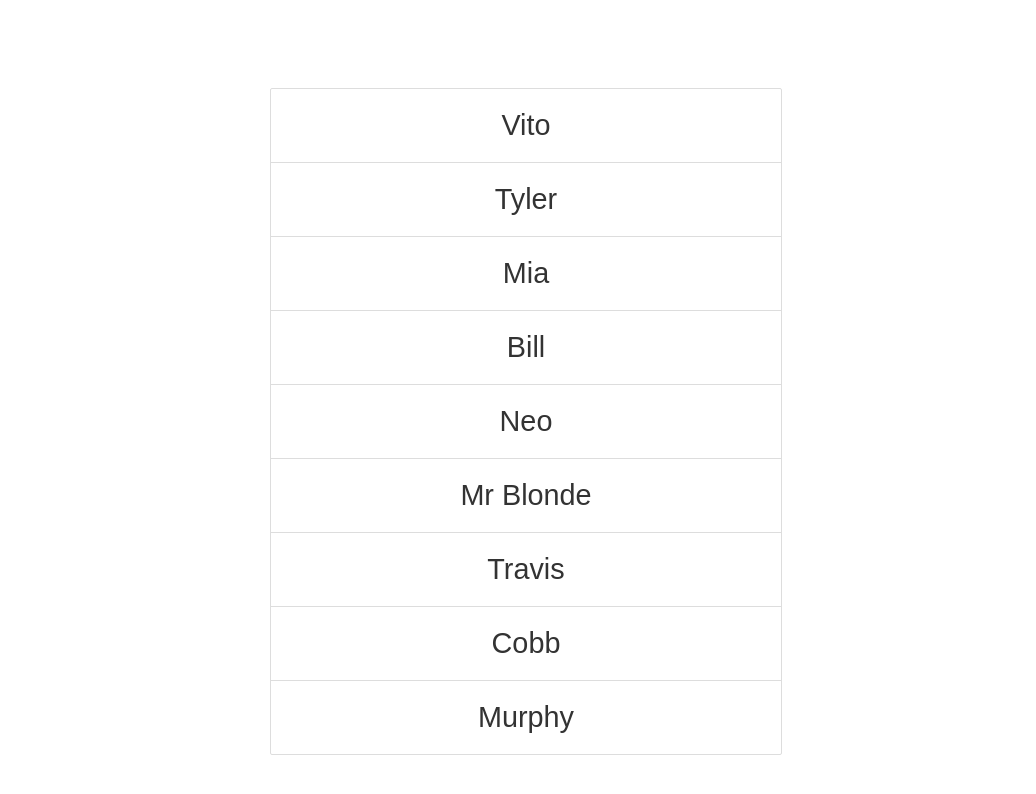
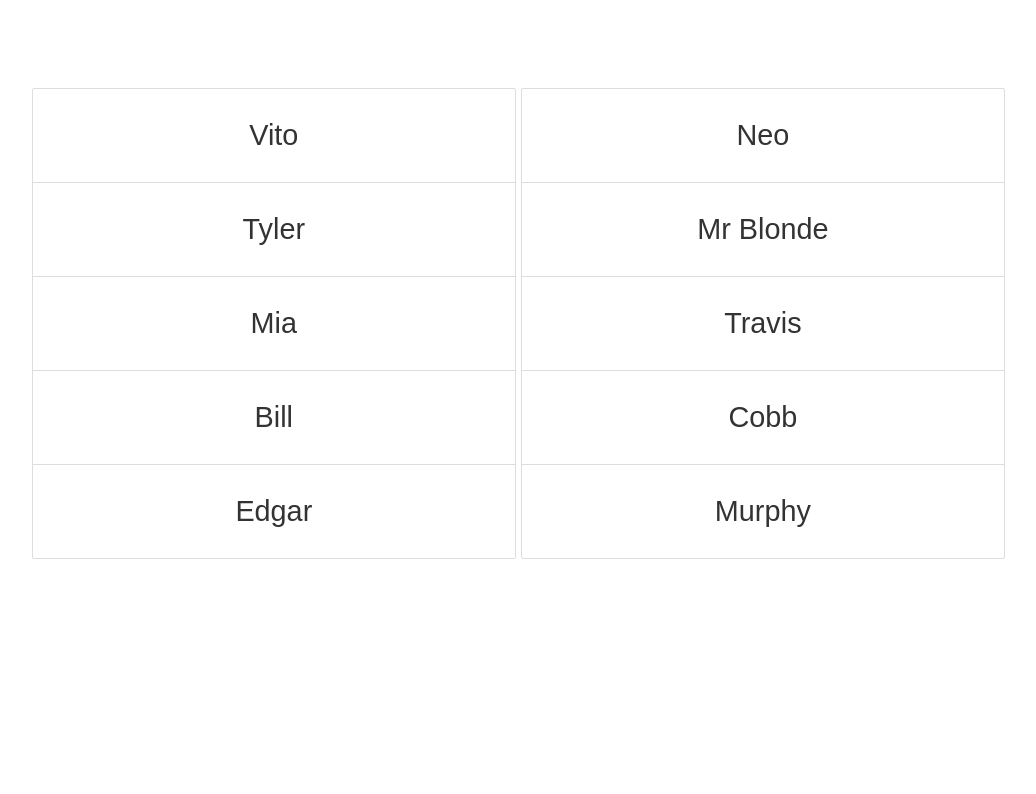
Before and after one commit to leocamelo/minitooltip, a website: page example.html in a window 1280 px wide. Shown: the whole page, without its empty margins (114-1150 px from the left). Drawn offline with Linux system fonts and the light colour scheme; files that its build step writes are made by us from their sources.

Commit message:
little fixes

```diff
--- a/example.css
+++ b/example.css
@@ -1,7 +1,8 @@
 /* Example style */
 *{box-sizing:border-box;-webkit-box-sizing:border-box;-moz-box-sizing:border-box;}
 body{font-family:sans-serif;text-align:center;padding:10vh 0;color:#333;}
-main{width:100%;max-width:512px;margin:auto;border:1px #ddd solid;border-radius:2px;-webkit-border-radius:2px;-moz-border-radius:2px;}
-article{padding:20px 0;border-bottom:1px #ddd solid;}
+main{width:100%;max-width:989px;margin:auto;text-align:left;}
+section{width:49%;display:inline-block;text-align:center;border:1px #ddd solid;border-radius:2px;-webkit-border-radius:2px;-moz-border-radius:2px;}
+article{padding:30px 0;border-bottom:1px #ddd solid;}
 article:last-child{border:none;}
 span{font-size:1.8em;}
--- a/example.html
+++ b/example.html
@@ -7,15 +7,20 @@
 </head>
 <body>
   <main>
+    <section>
       <article><span data-tip="The Godfather">Vito</span></article>
       <article><span data-tip="Fight Club">Tyler</span></article>
       <article><span data-tip="Pulp Fiction">Mia</span></article>
       <article><span data-tip="Gangs of New York" data-tip-position="down">Bill</span></article>
+      <article><span data-tip="2 Coelhos">Edgar</span></article>
+    </section>
+    <section>
       <article><span data-tip="Matrix">Neo</span></article>
       <article><span data-tip="Reservoir Dogs">Mr Blonde</span></article>
       <article><span data-tip="Taxi Driver">Travis</span></article>
       <article><span data-tip="Inception">Cobb</span></article>
       <article><span data-tip="Interstellar">Murphy</span></article>
+    </section>
   </main>
   <script type="text/javascript" src="minitooltip.min.js"></script>
 </body>
--- a/minitooltip.js
+++ b/minitooltip.js
@@ -1,21 +1,21 @@
 (function(){
 
   // search all minitooltips elements
-  var tooltips = [],
-  all = document.getElementsByTagName('*');
-  for(var i = 0; i < all.length; i++){
-    if(all[i].getAttribute('data-tip') !== null)
+  var all = document.getElementsByTagName('*'),
+  length = all.length, tooltips = [];
+  for(var i = 0; i < length; i++){
+    if(all[i].getAttribute('data-tip'))
     tooltips.push(all[i]);
   }
 
   // create the tip element and her style
-  var tip = document.createElement('span'), style = document.createElement('style'),
-  css = '#tip{display:none;position:absolute;z-index:9999;pointer-events:none;color:#fff;'
+  var tip = document.createElement('div'), style = document.createElement('style'),
+  css = '#tip{display:block;opacity:0;position:absolute;z-index:9999;color:#fff;text-align:center;'
   +'background-color:#333;padding:8px;font-family:sans-serif;font-size:.8em;font-weight:lighter;'
-  +'border-radius:2px;-webkit-border-radius:2px;-moz-border-radius:2px;}#tip:after{content:"";'
-  +'width:0;height:0;position:absolute;left:50%;border-left:8px transparent solid;margin-left:-8px;'
-  +'border-right:8px transparent solid;}#tip[data-p=u]:after{border-top:8px #333 solid;top:100%;}'
-  +'#tip[data-p=d]:after{border-bottom:8px #333 solid;bottom:100%;}';
+  +'border-radius:2px;-webkit-border-radius:2px;-moz-border-radius:2px;pointer-events:none;}'
+  +'#tip:after{content:"";width:0;height:0;left:50%;border-left:8px transparent solid;margin-left:-8px;'
+  +'border-right:8px transparent solid;position:absolute;}#tip[data-p=u]:after{top:100%;'
+  +'border-top:8px #333 solid;}#tip[data-p=d]:after{border-bottom:8px #333 solid;bottom:100%;}';
   tip.id = 'tip';
   style.type = 'text/css';
   style.appendChild(document.createTextNode(css));
@@ -27,30 +27,32 @@
   // add events to show/hide tips
   tooltips.forEach(function(tooltip){
     tooltip.onmouseover = function(){
-
       // set the content of tip and show it
       tip.textContent = this.dataset.tip;
-      tip.style.display = 'block';
 
       // suport to positions
-      var position = 'u',
+      var position = 'u', top,
       dataP = this.dataset.tipPosition,
       rect = this.getBoundingClientRect();
-      console.log(rect);
       if(dataP && ['u', 'd'].indexOf(dataP.charAt(0)) != -1)
       position = dataP.charAt(0);
       else if(rect.top - 40 <= 0)
       position = 'd';
       if(position == 'u')
-      tip.style.top = rect.top + window.scrollY - tip.offsetHeight - 9 + 'px';
+      top = rect.top + window.scrollY - tip.offsetHeight - 9 + 'px';
       else if(position == 'd')
-      tip.style.top = rect.top + window.scrollY + rect.height + 9 + 'px';
+      top = rect.top + window.scrollY + rect.height + 9 + 'px';
+      tip.style.top = top;
       tip.dataset.p = position;
 
+      // align horizontal
       tip.style.left = (rect.left + rect.width / 2) - tip.offsetWidth / 2 + 'px';
+
+      // show it!
+      tip.style.opacity = 1;
     };
     tooltip.onmouseout = function(){
-      tip.style.display = 'none';
+      tip.style.opacity = 0;
     };
   });
 
```
Also changed, not shown: minitooltip.min.js. Lines whose indentation alone changed are shown as unchanged.
